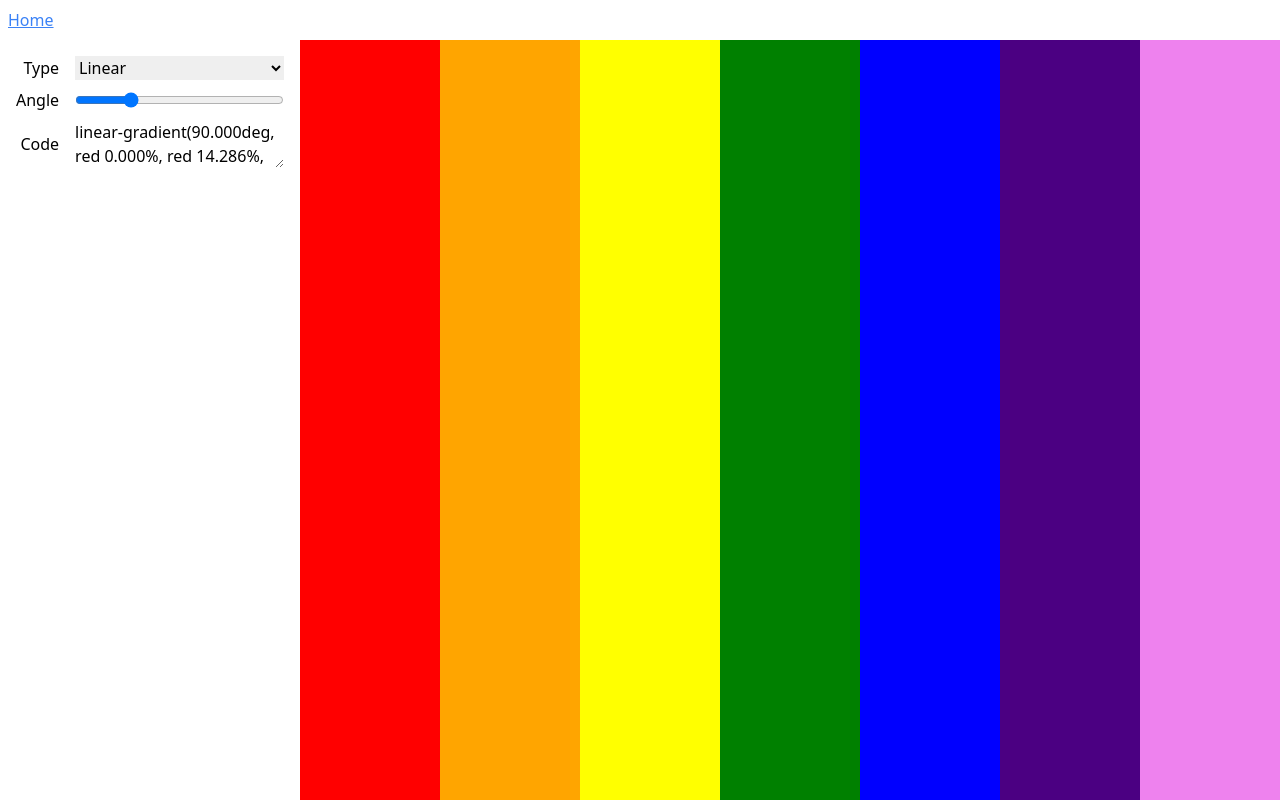
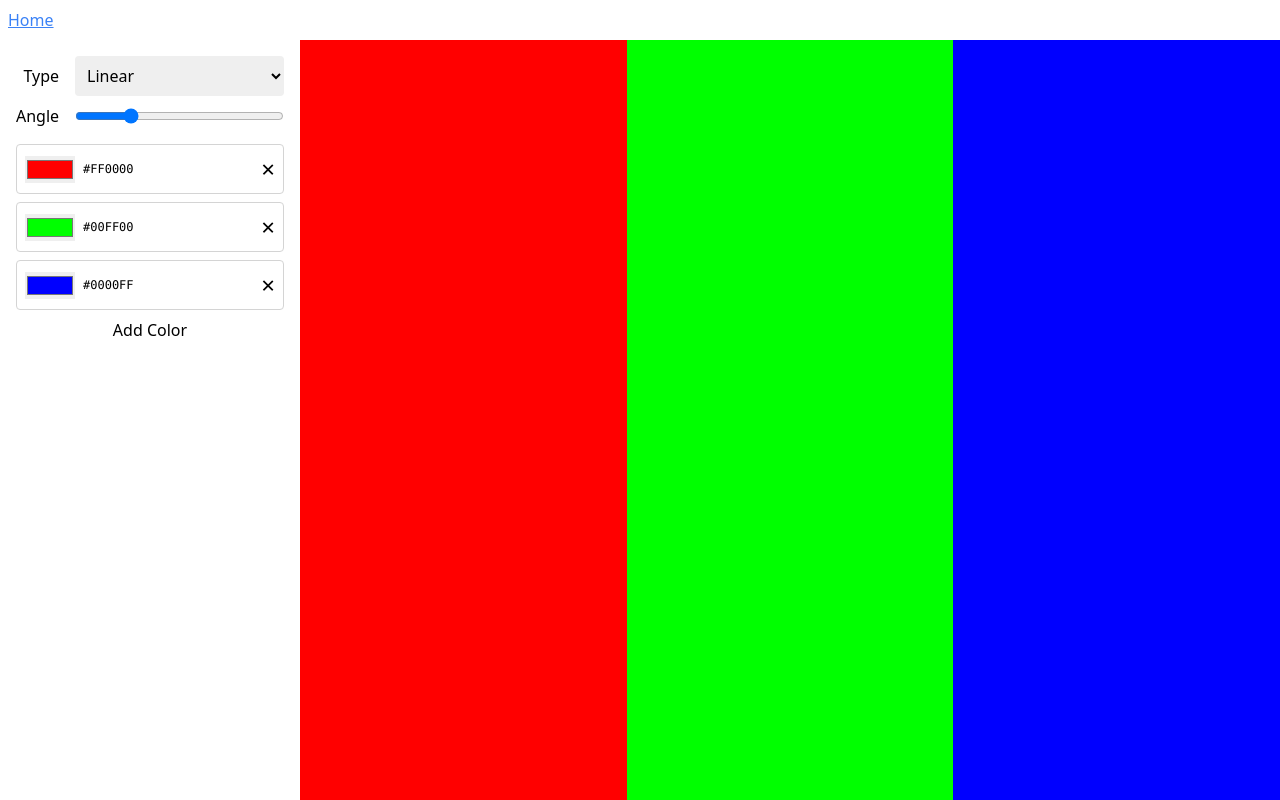
Before and after one commit to lesleh/lesleh-playground, a Next.js app: page /playgrounds/gradients in a window 1280 px wide. Built offline with nearby package versions, Linux system fonts and the light colour scheme; a web font is replaced by a local one.

Commit message:
Update gradient tool

```diff
--- /dev/null
+++ b/src/app/playgrounds/gradients/_components/ColorList.tsx
@@ -0,0 +1,58 @@
+export type ColorListProps = {
+  colors: string[];
+  onRemove?: (index: number) => void;
+  onColorChange?: (index: number, color: string) => void;
+  addColor?: (color: string) => void;
+};
+
+export function ColorList({
+  colors,
+  onRemove,
+  onColorChange,
+  addColor,
+}: ColorListProps) {
+  return (
+    <div className="flex flex-wrap flex-col gap-2 mt-4 ">
+      {colors.map((color, index) => (
+        <div
+          key={index}
+          className="flex items-center rounded p-2 gap-2 border-solid border-neutral-300 border"
+        >
+          <input
+            type="color"
+            value={color}
+            onChange={(e) => onColorChange?.(index, e.target.value)}
+          />
+          <span className="text-xs font-mono">{color}</span>
+          <button
+            className="ml-auto text-2xl"
+            onClick={() => onRemove?.(index)}
+          >
+            &times;
+          </button>
+        </div>
+      ))}
+      <button
+        type="button"
+        onClick={() => addColor?.(randomColor())}
+        className="btn"
+      >
+        Add Color
+      </button>
+    </div>
+  );
+}
+
+function randomColor() {
+  const r = Math.floor(Math.random() * 256)
+    .toString(16)
+    .padStart(2, "0");
+  const g = Math.floor(Math.random() * 256)
+    .toString(16)
+    .padStart(2, "0");
+  const b = Math.floor(Math.random() * 256)
+    .toString(16)
+    .padStart(2, "0");
+
+  return `#${r}${g}${b}`;
+}
--- /dev/null
+++ b/src/app/playgrounds/gradients/_hooks/useList.tsx
@@ -0,0 +1,42 @@
+import { useState } from "react";
+
+export function useList<T>(initialList: T[]) {
+  const [list, setList] = useState(() => [...initialList]);
+
+  function set(newList: T[]) {
+    setList([...newList]);
+  }
+
+  function add(item: T) {
+    setList((prevList: T[]) => [...prevList, item]);
+  }
+
+  function setValueAt(index: number, value: T) {
+    setList((prevList: T[]) => {
+      const newList = [...prevList];
+      newList[index] = value;
+      return newList;
+    });
+  }
+
+  function removeAt(index: number) {
+    setList((prevList: T[]) => {
+      const newList = [...prevList];
+      newList.splice(index, 1);
+      return newList;
+    });
+  }
+
+  function clear() {
+    setList([]);
+  }
+
+  return {
+    list,
+    set,
+    add,
+    removeAt,
+    setValueAt,
+    clear,
+  };
+}
--- a/src/app/playgrounds/gradients/page.tsx
+++ b/src/app/playgrounds/gradients/page.tsx
@@ -3,6 +3,8 @@
 import { useRef, useState } from "react";
 import { Link } from "../../../components/Link";
 import { useElementSize } from "./_hooks/useElementSize";
+import { useList } from "./_hooks/useList";
+import { ColorList } from "./_components/ColorList";
 
 function makeGradientStops(
   colors: string[],
@@ -22,10 +24,15 @@ function makeGradientStops(
 function makeGradient(
   stops: { color: string; stop: number }[],
   angle: number,
-  type: "linear" | "radial" = "linear",
+  type: "linear" | "radial" | "conic" = "linear",
 ): string {
   if (type === "radial") {
     return `radial-gradient(circle, ${stops
+      .map(({ color, stop }) => `${color} ${(stop * 100).toFixed(3)}%`)
+      .join(", ")})`;
+  }
+  if (type === "conic") {
+    return `conic-gradient(from ${(angle * 360).toFixed(3)}deg, ${stops
       .map(({ color, stop }) => `${color} ${(stop * 100).toFixed(3)}%`)
       .join(", ")})`;
   }
@@ -38,19 +45,16 @@ export default function GradientsPage() {
   const outputRef = useRef<HTMLDivElement>(null);
   const { width, height } = useElementSize(outputRef);
   const [angle, setAngle] = useState(0.25);
-  const [gradientType, setGradientType] = useState<"linear" | "radial">(
-    "linear",
-  );
-
-  const colors = [
-    "red",
-    "orange",
-    "yellow",
-    "green",
-    "blue",
-    "indigo",
-    "violet",
-  ];
+  const {
+    list: colors,
+    set: setColors,
+    removeAt: removeColor,
+    setValueAt: setColorAt,
+    add: addColor,
+  } = useList(["#FF0000", "#00FF00", "#0000FF"]);
+  const [gradientType, setGradientType] = useState<
+    "linear" | "radial" | "conic"
+  >("linear");
 
   const stops = makeGradientStops(colors);
   const gradient = makeGradient(stops, angle, gradientType);
@@ -60,21 +64,22 @@ export default function GradientsPage() {
       <div className="p-2 col-span-2">
         <Link href="/">Home</Link>
       </div>
-      <div className="p-4">
+      <div className="p-4 overflow-y-auto">
         <div className="grid grid-cols-[auto,1fr] gap-x-4 gap-y-2 items-center">
           <label htmlFor="gradient-type" className="text-right">
             Type
           </label>
           <select
             id="gradient-type"
-            className="w-full"
+            className="w-full p-2 rounded"
             value={gradientType}
             onChange={(e) =>
-              setGradientType(e.target.value as "linear" | "radial")
+              setGradientType(e.target.value as "linear" | "radial" | "conic")
             }
           >
             <option value="linear">Linear</option>
             <option value="radial">Radial</option>
+            <option value="conic">Conic</option>
           </select>
           <label htmlFor="angle" className="text-right">
             Angle
@@ -90,16 +95,15 @@ export default function GradientsPage() {
             onChange={(e) => setAngle(parseFloat(e.target.value))}
             disabled={gradientType === "radial"}
           />
-          <label htmlFor="gradient-code" className="text-right">
-            Code
-          </label>
-          <textarea
-            id="gradient-code"
-            className="w-full"
-            value={gradient}
-            readOnly
-          ></textarea>
         </div>
+        <ColorList
+          colors={colors}
+          onRemove={(index: number) => removeColor(index)}
+          onColorChange={(index: number, color: string) =>
+            setColorAt(index, color)
+          }
+          addColor={(color: string) => addColor(color)}
+        />
       </div>
       <div
         ref={outputRef}
```
